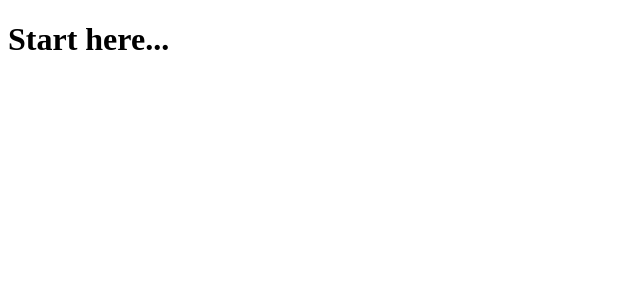
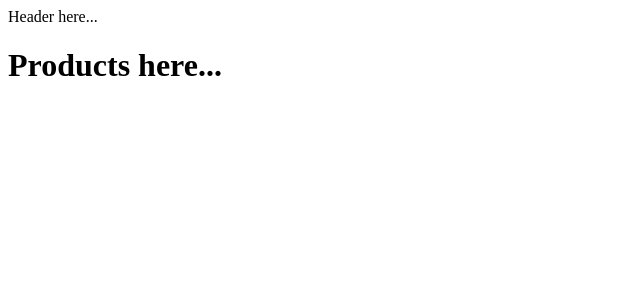
Before and after one commit to chrismadrigal/vue-home-test-master, a Vue app: page / in a window 1280 px wide. Shown: the top 300 px of the page, without its empty margins (0-640 px from the left). Built offline with nearby package versions, Linux system fonts and the light colour scheme.

Commit message:
Setup vue-router and add main view components

```diff
--- a/src/App.vue
+++ b/src/App.vue
@@ -1,3 +1,10 @@
 <template>
-  <h1>Start here...</h1>
+  <GlobalHeader />
+  <main>
+    <router-view />
+  </main>
 </template>
+
+<script setup>
+import GlobalHeader from "./components/GlobalHeader.vue";
+</script>
--- /dev/null
+++ b/src/components/GlobalHeader.vue
@@ -0,0 +1,5 @@
+<template>
+  <header>
+    Header here...
+  </header>
+</template>
--- /dev/null
+++ b/src/router/index.js
@@ -0,0 +1,25 @@
+import { createRouter, createWebHistory } from "vue-router";
+
+import ProductsView from "@/views/ProductsView.vue";
+
+const routes = [
+  {
+    path: "/",
+    name: "products",
+    component: ProductsView,
+  },
+  {
+    path: "/product/:id",
+    name: "product",
+    // Wait to load this component until we need it.
+    component: () =>
+      import(/* webpackChunkName: "products" */ "@/views/ProductView.vue"),
+  },
+];
+
+const router = createRouter({
+  history: createWebHistory(process.env.BASE_URL),
+  routes,
+});
+
+export default router;
--- /dev/null
+++ b/src/views/ProductView.vue
@@ -0,0 +1,3 @@
+<template>
+  <h1>Product here...</h1>
+</template>
--- /dev/null
+++ b/src/views/ProductsView.vue
@@ -0,0 +1,3 @@
+<template>
+  <h1>Products here...</h1>
+</template>
```
Also changed, not shown: src/main.js (+5 -3 lines).
